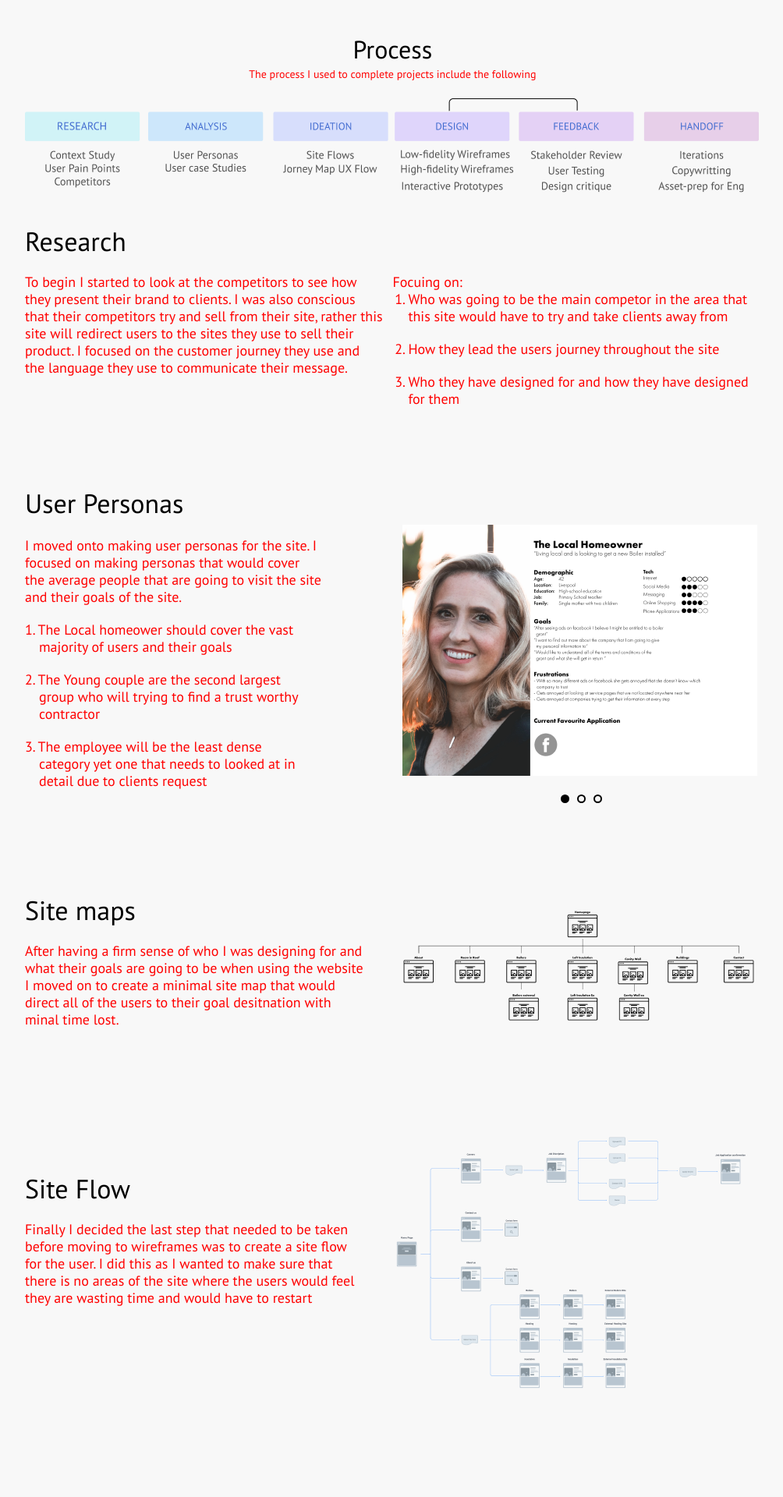
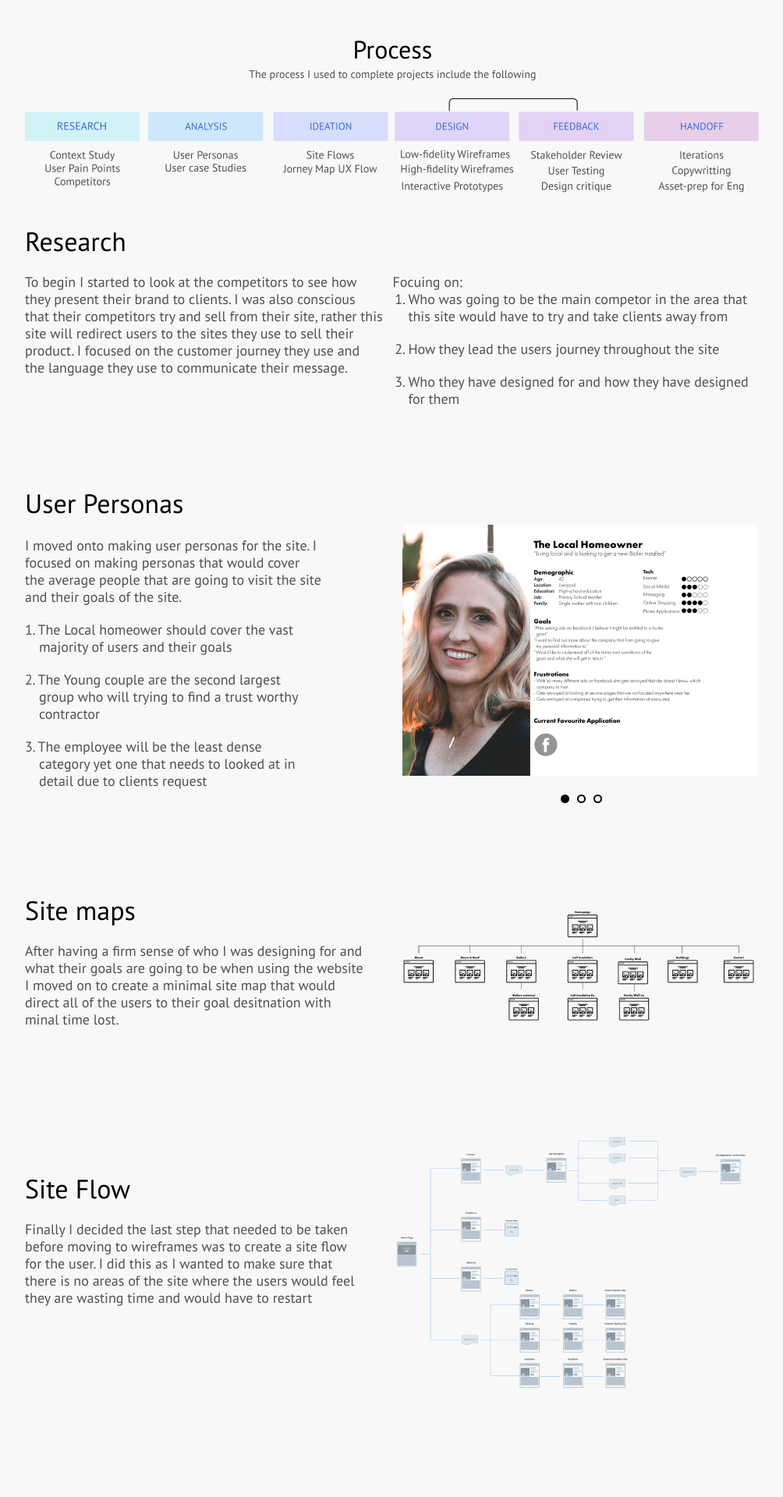
Before and after one commit to JordanSteeleGIT/Design-Portfolio, a PHP site: page /impact.html in a window 1280 px wide. Shown: the part 1411-3331 px from the top of the page at 78% size, without its empty margins (38-1042 px from the left). Run offline with PHP 8.4, Linux system fonts and the light colour scheme; some libraries are stand-ins or nearby versions.

Commit message:
-Changed paragraph color

```diff
--- a/styles/shared-styles.css
+++ b/styles/shared-styles.css
@@ -7,7 +7,7 @@ CSS variables for text
   --paragraph-font-weight: 400;
   --paragraph-font-size: 18px;
   --paragraph-line-height: 22px;
-  --paragraph-color: red;
+  --paragraph-color: #505050;
 }
 
 *,
```
